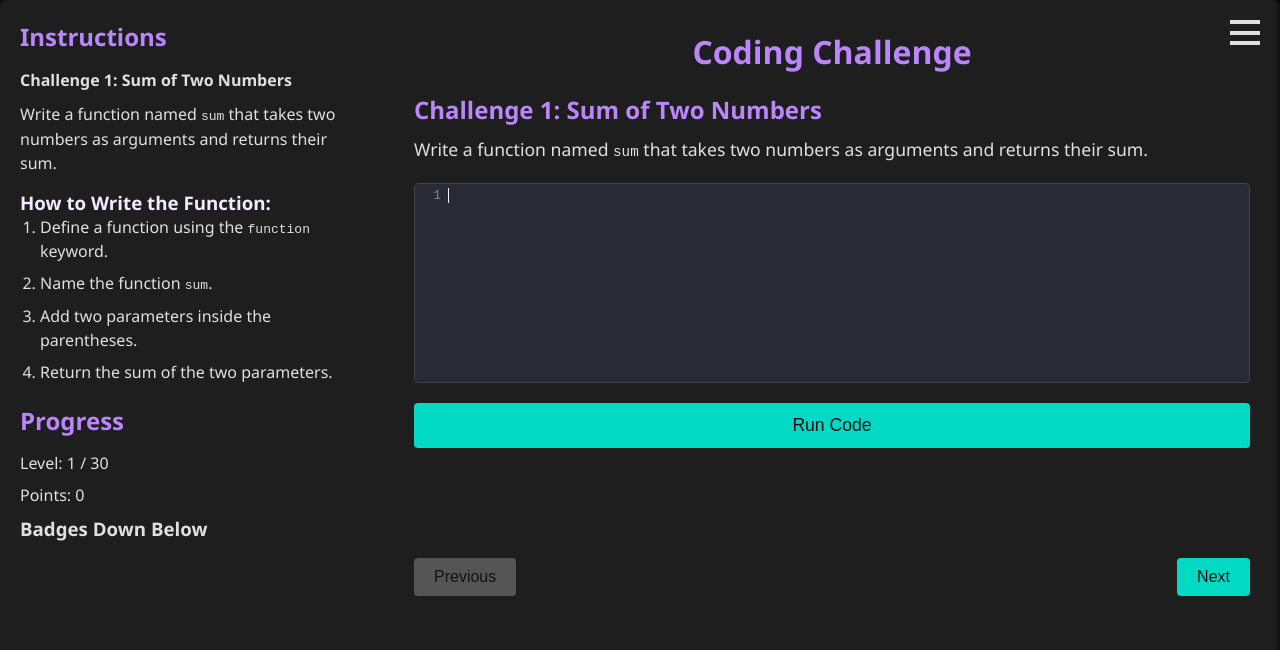
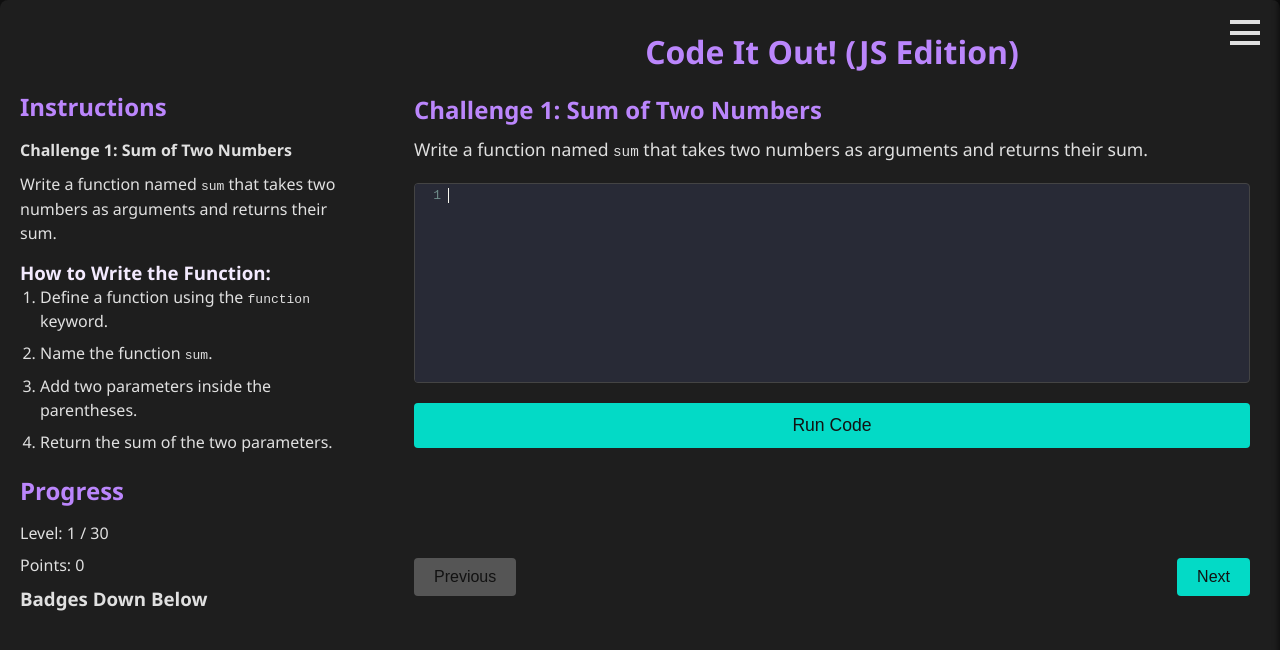
Before and after one commit to RedViper87/code-it-out, a plain HTML site: page index.html in a window 1280 px wide. Shown: the top 650 px of the page. Drawn offline with nearby package versions, Linux system fonts and the light colour scheme.

Commit message:
small changes

```diff
--- a/index.html
+++ b/index.html
@@ -5,14 +5,14 @@
     <meta charset="UTF-8">
     <meta http-equiv="X-UA-Compatible" content="IE=edge">
     <meta name="viewport" content="width=device-width, initial-scale=1.0">
-    <title>Code It Out!</title>
+    <title>Code It Out! (JS Edition)</title>
     <!-- CodeMirror CSS -->
     <link rel="stylesheet" href="https://cdnjs.cloudflare.com/ajax/libs/codemirror/5.65.13/codemirror.min.css">
     <!-- CodeMirror Theme CSS -->
     <link rel="stylesheet" href="https://cdnjs.cloudflare.com/ajax/libs/codemirror/5.65.13/theme/dracula.min.css">
     <!-- Your Custom CSS -->
     <link rel="stylesheet" href="styles.css">
-    <link rel="icon" type="image/x-icon" href="images/code-it-out-favicon.ico" />
+    <link rel="icon" type="image/x-icon" href="images/code-it-out-favicon.ico?v=1" />
 </head>
 <body>
     <div class="hamburger-menu" id="hamburger-menu">
@@ -62,7 +62,7 @@
 
         <!-- Main Content -->
         <main class="main-content">
-            <h1>Coding Challenge</h1>
+            <h1>Code It Out! (JS Edition)</h1>
             <div class="challenge" id="challenge">
                 <!-- Dynamic Challenge will be injected here -->
             </div>
--- a/styles.scss
+++ b/styles.scss
@@ -192,6 +192,7 @@ body.light-mode {
 
 /* Sidebar Styles */
 .sidebar {
+  margin-top: 70px;
   width: 30%;
   background-color: $sidebar-color;
   padding: 20px;
```
Also changed, not shown: styles.css, 1 other file.
